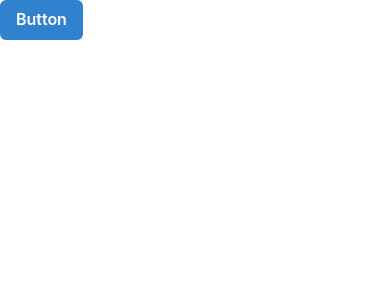
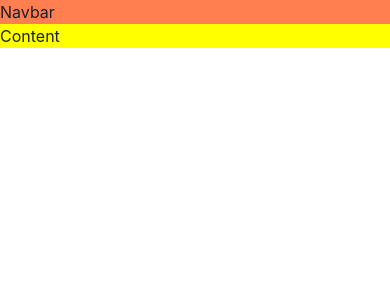
Before and after one commit to toeyeen/game-hub, a React (Vite) app: page / in a window 390 px wide. Shown: the top 300 px of the page. Built offline with nearby package versions, Linux system fonts and the light colour scheme.

Commit message:
UI: Build a responsive layout

```diff
--- a/src/App.tsx
+++ b/src/App.tsx
@@ -1,8 +1,30 @@
-import { Button, ButtonGroup } from '@chakra-ui/react'
+import { Grid, GridItem, Show } from '@chakra-ui/react'
 
 function App() {
   return (
-    <Button colorScheme='blue'>Button</Button>
+    <Grid templateAreas={{
+      base: `
+      "navbar navbar navbar navbar"
+      "content content content content"
+      `,
+      lg: `
+      "navbar navbar navbar navbar"
+      "sidebar content content content"
+      `
+
+    }}>
+      <GridItem area='navbar' bg='coral'>
+        Navbar
+      </GridItem>
+      <Show above={'lg'}>
+        <GridItem area='sidebar' bg='dodgerblue'>
+          Sidebar
+        </GridItem>
+      </Show>
+      <GridItem area='content' bg='yellow'>
+        Content
+      </GridItem>
+    </Grid>
   )
 }
 
```
